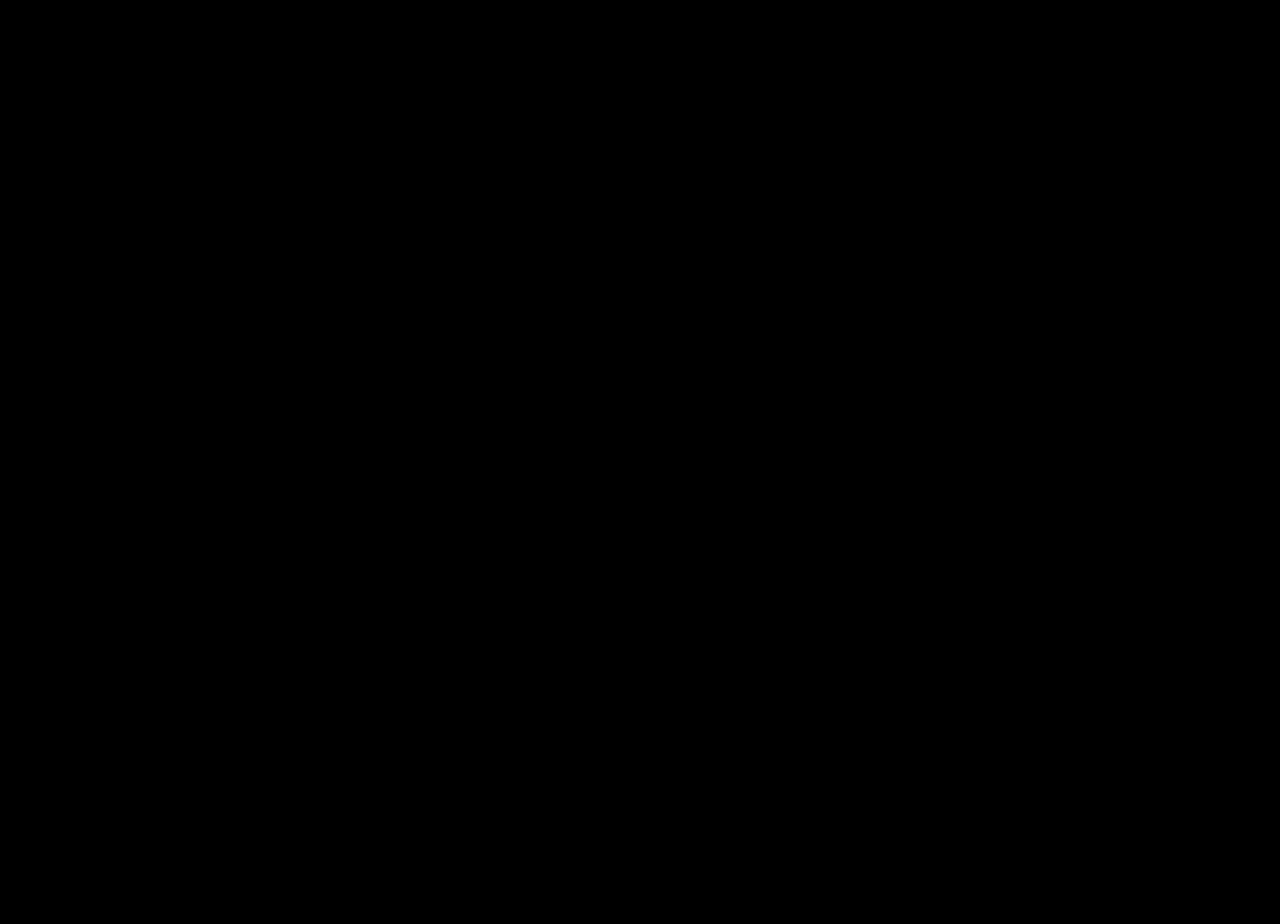
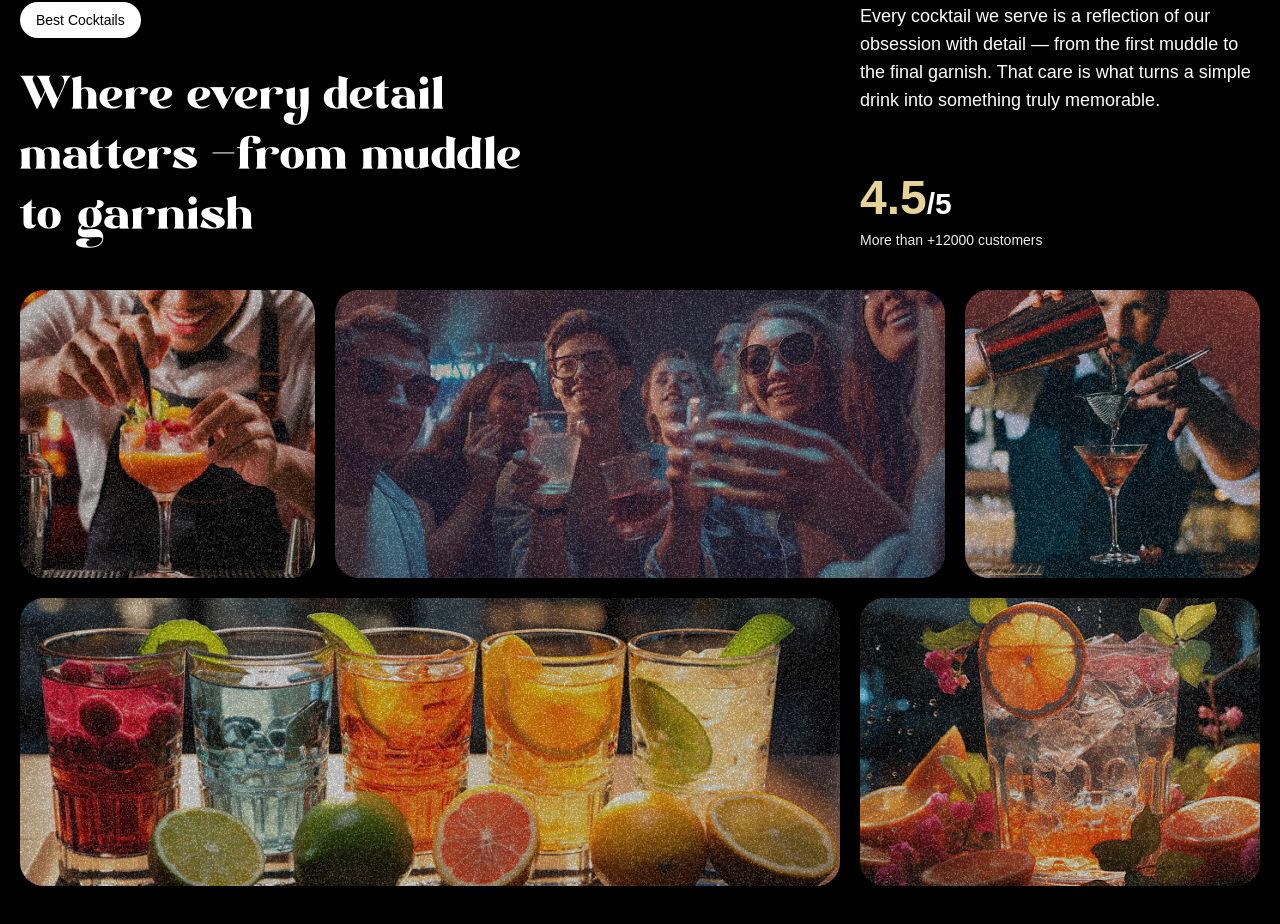
Before and after one commit to sajidhasandipto/mojito-cocktail-gsap, a React (Vite) app: page / in a window 1280 px wide. Shown: the part 1710-2634 px from the top of the page. Before the commit the page ends 1600 px from the top, so only its background shows below. Built offline with nearby package versions, Linux system fonts and the light colour scheme; a web font is replaced by a local one.

Commit message:
feat(about): implementing about section

```diff
--- a/src/App.jsx
+++ b/src/App.jsx
@@ -4,6 +4,7 @@
 import Navbar from './components/Navbar';
 import Hero from './components/Hero';
 import Cocktails from './components/Cocktails';
+import About from './components/About';
 
 gsap.registerPlugin( ScrollTrigger, SplitText );
 
@@ -13,6 +14,7 @@
       <Navbar/>
       <Hero/>
       <Cocktails/>
+      <About/>
     </main>
   )
 }
--- /dev/null
+++ b/src/components/About.jsx
@@ -0,0 +1,96 @@
+import { useGSAP } from '@gsap/react'
+import gsap from 'gsap'
+import { SplitText } from 'gsap/all'
+import React from 'react'
+
+const About = () => {
+
+    useGSAP(() => {
+        const titleSplit = SplitText.create('#about h2', {
+            type: 'words'
+        })
+
+        const scrollTimeline = gsap.timeline({
+            scrollTrigger: {
+                trigger: '#about',
+                start: 'top center'
+            }
+        })
+
+        scrollTimeline
+            .from(titleSplit.words, {
+                opacity: 0, duration: 1, yPercent: 100, ease: 'expo.out', stagger: 0.02
+            })
+            .from('.top-grid div, .bottom-grid div', {
+                opacity: 0, duration: 1, ease: 'power1.inOut', stagger: 0.04,
+            }, '-=0.5')
+    })
+
+    return (
+        <div id='about'>
+            <div className='mb-16 md:px-0 px-5'>
+                <div className='content mb-10'>
+                    <div className='md:col-span-8'>
+                        <p className='badge'>Best Cocktails</p>
+                        <h2>
+                            Where every detail matters <span className='text-white'>-</span>
+                            from muddle to garnish
+                        </h2>
+                    </div>
+
+                    <div className='sub-content'>
+                        <p>
+                            Every cocktail we serve is a reflection
+                            of our obsession with detail — from the
+                            first muddle to the final garnish. That
+                            care is what turns a simple drink into
+                            something truly memorable.
+                        </p>
+
+                        <div>
+                            <p className='md:text-3xl text-xl font-bold'>
+                                <span>4.5</span>/5
+                            </p>
+                            <p className='text-sm text-white-100'>
+                                More than +12000 customers
+                            </p>
+                        </div>
+                    </div>
+
+
+                </div>
+
+                <div className='top-grid'>
+                    <div className='md:col-span-3'>
+                        <div className='noisy' />
+                        <img src='/images/abt1.png' alt='grid-img-1' />
+                    </div>
+
+                    <div className='md:col-span-6'>
+                        <div className='noisy' />
+                        <img src='/images/abt2.png' alt='grid-img-2' />
+                    </div>
+
+                    <div className='md:col-span-3'>
+                        <div className='noisy' />
+                        <img src='/images/abt5.png' alt='grid-img-5' />
+                    </div>
+                </div>
+
+                <div className='bottom-grid'>
+                    <div className='md:col-span-8'>
+                        <div className='noisy' />
+                        <img src='/images/abt3.png' alt='grid-img-3' />
+                    </div>
+
+                    <div className='md:col-span-4'>
+                        <div className='noisy' />
+                        <img src='/images/abt4.png' alt='grid-img-4' />
+                    </div>
+                </div>
+            </div>
+        </div>
+    )
+}
+
+export default About
```
